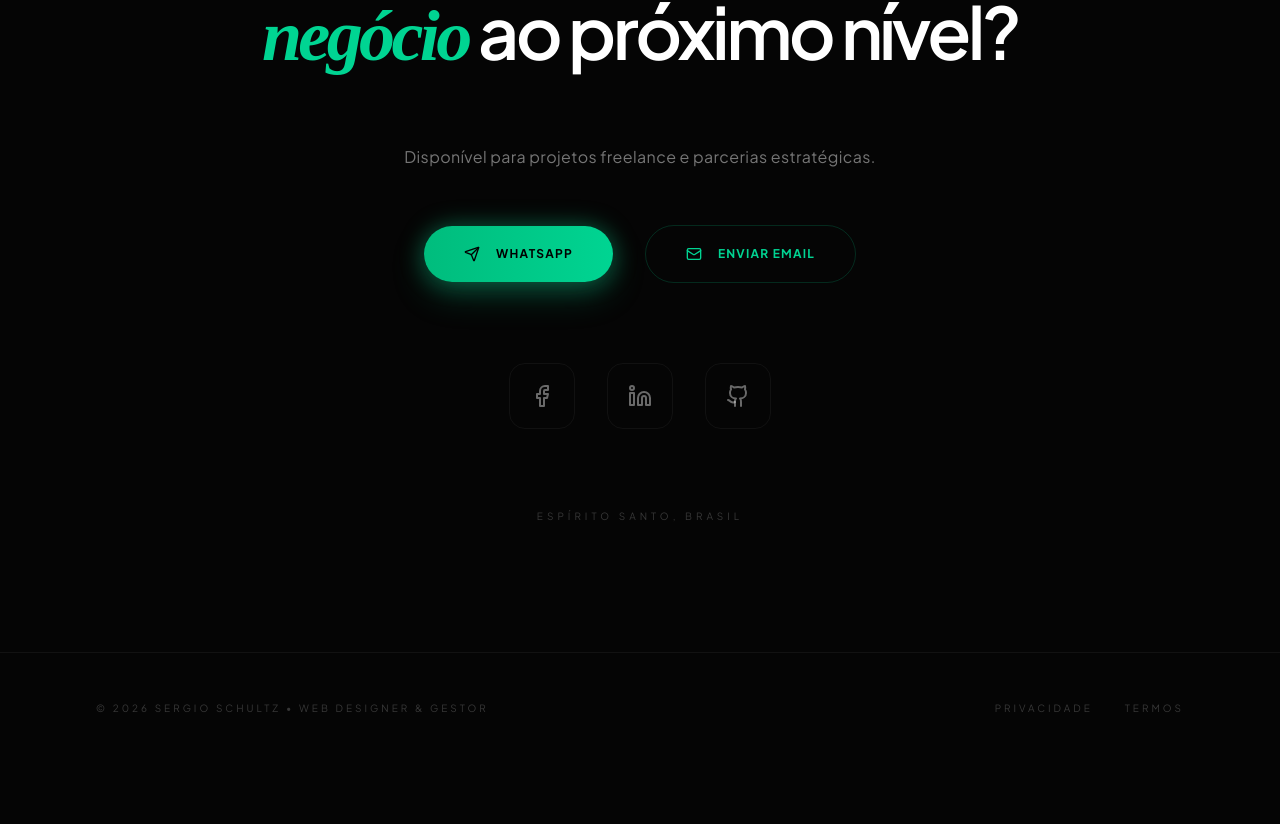
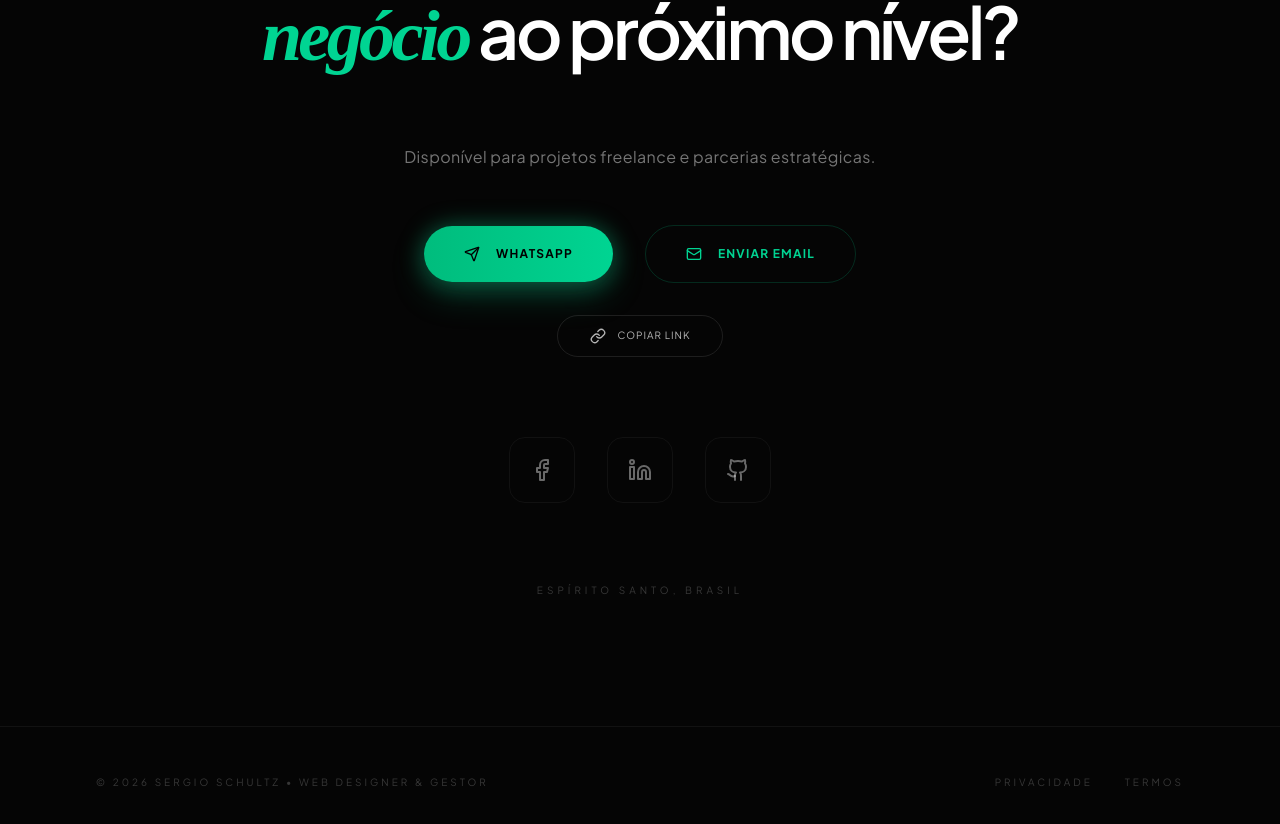
Before and after one commit to schultz196/sergio-portfolio, a Vue app: page / in a window 1280 px wide. Shown: the part 6207-7031 px from the top of the page. Before the commit the page ends 6971 px from the top, so only its background shows below. Built offline with nearby package versions, Linux system fonts and the light colour scheme; a web font is replaced by a local one.

Commit message:
feat: adicionar botão copiar link

```diff
--- a/src/App.vue
+++ b/src/App.vue
@@ -398,6 +398,14 @@
                         </a>
                     </div>
 
+                    <div class="mt-8 flex justify-center">
+                        <button type="button" @click="copyPortfolioLink"
+                            class="flex items-center gap-3 px-8 py-3 rounded-full border border-white/10 text-white/70 text-[10px] uppercase tracking-widest hover:bg-white hover:text-black transition-all">
+                            <Link class="w-4 h-4" />
+                            {{ copyLabel }}
+                        </button>
+                    </div>
+
                     <div class="mt-20 flex justify-center gap-8">
                         <a href="https://www.facebook.com/Sergioschultzz" target="_blank" rel="noopener noreferrer"
                             class="p-5 rounded-2xl border border-white/5 hover:bg-emerald-500/10 hover:border-emerald-500/20 transition-all">
@@ -447,6 +455,7 @@ import {
     Globe,
     Layers,
     Linkedin,
+    Link,
     Mail,
     Server,
     Sparkles,
@@ -488,6 +497,19 @@ const techGroups = {
 };
 const statsVisible = ref(false);
 const statsRef = ref<HTMLElement | null>(null);
+const portfolioLink = 'https://schultz196.github.io/sergio-portfolio/';
+const copyLabel = ref('Copiar link');
+const copyPortfolioLink = async () => {
+    try {
+        await navigator.clipboard.writeText(portfolioLink);
+        copyLabel.value = 'Link copiado';
+    } catch (error) {
+        copyLabel.value = 'Copie manualmente';
+    }
+    window.setTimeout(() => {
+        copyLabel.value = 'Copiar link';
+    }, 2200);
+};
 const whatsappLink = computed(() => {
     const phone = portfolio.value?.contact?.whatsapp ?? '';
     const digits = phone.replace(/\D/g, '');
```
